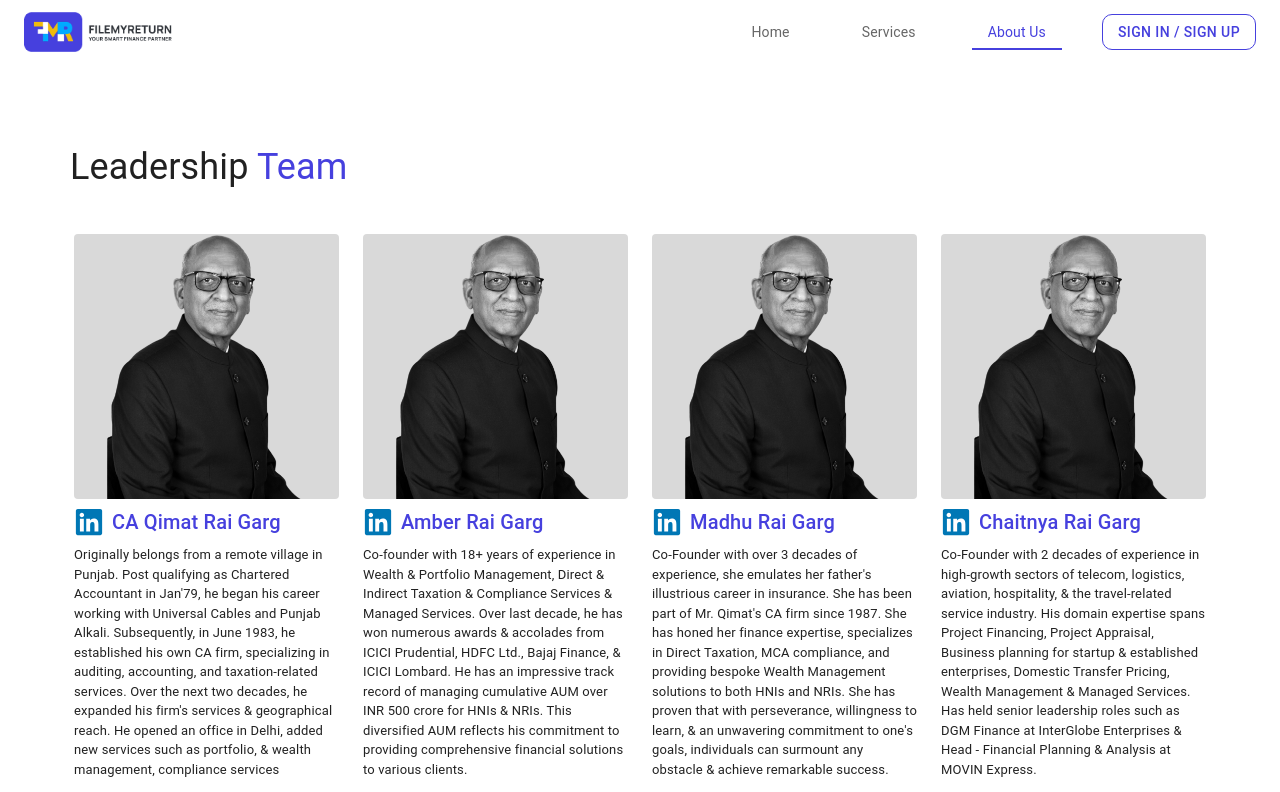
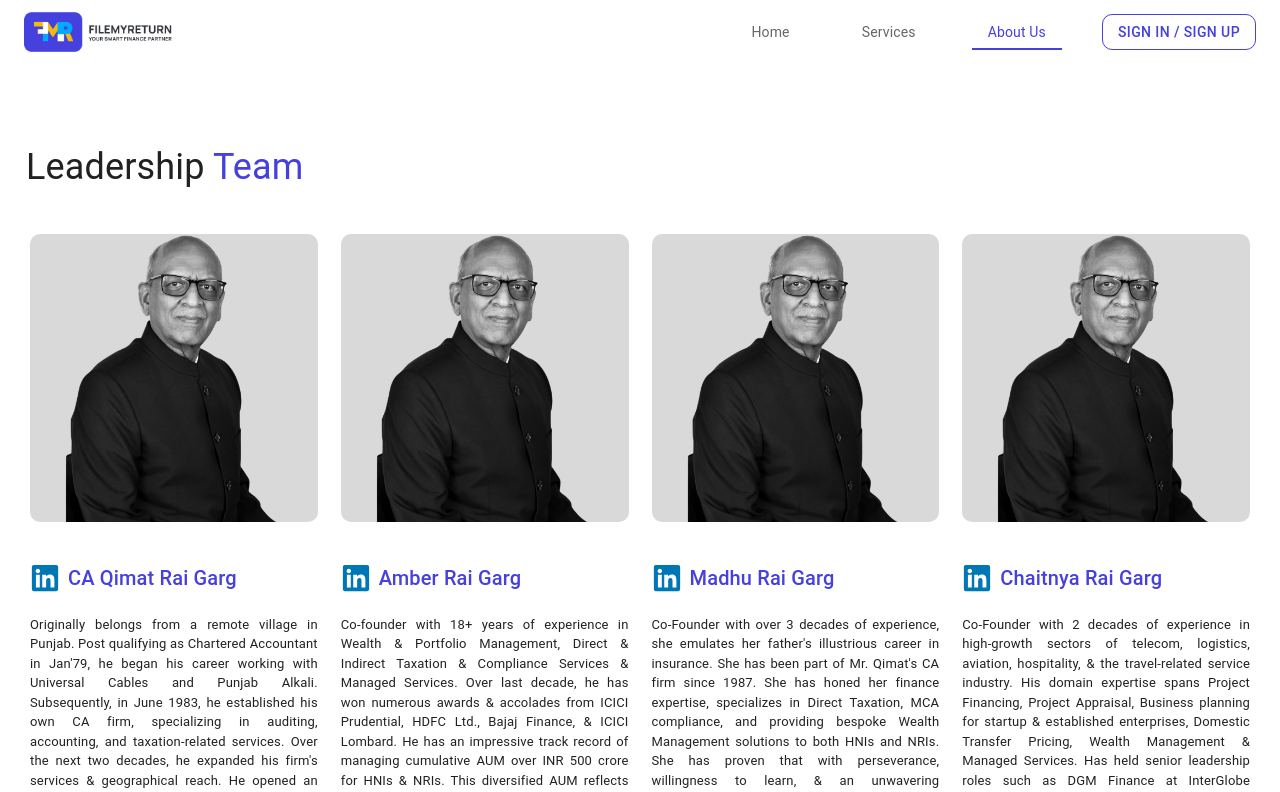
Before and after one commit to rahulchatterjee12/file-my-retun, a Next.js app: page /about-us in a window 1280 px wide. Shown: the top 792 px of the page. Built offline with nearby package versions, Linux system fonts and the light colour scheme.

Commit message:
fixed about us page

```diff
--- a/src/app/about-us/page.jsx
+++ b/src/app/about-us/page.jsx
@@ -34,19 +34,21 @@ const ceos = [
 export default function AboutUsPage() {
   return (
     <>
-      <div className="max-w-[1140px] 2xl:max-w-[1320px] px-3 lg:px-10 xl:px-0 mx-auto">
+      <div className="mx-[26px]">
         <p className="font-normal text-[36px] py-10 md:text-start text-center">
           Leadership <span className="text-[#4640DE]">Team</span>
         </p>
-        <div className="grid grid-cols-1 md:grid-cols-4 gap-4">
+        <div className="grid grid-cols-1 md:grid-cols-4 gap-[15px]">
           {ceos.map((item, i) => (
             <div className="px-1" key={i}>
-              <img
-                src="/assets/ceoPic/qimat.png"
-                alt={item.name}
-                className="rounded md:w-[336px] w-[246px] hover:cursor-pointer grayscale hover:grayscale-0 transition-all duration-300 ease-in-out"
-              />
-              <div className="flex items-center">
+              <div className="flex justify-center">
+                <img
+                  src="/assets/ceoPic/qimat.png"
+                  alt={item.name}
+                  className="rounded-[10px] md:w-[336px] w-[246px] hover:cursor-pointer grayscale hover:grayscale-0 transition-all duration-300 ease-in-out"
+                />
+              </div>
+              <div className="flex items-center mt-[33px]">
                 <Link href={item.linkedin}>
                   <FaLinkedin className="h-[30px] w-[30px] text-[#0077B5]" />
                 </Link>
@@ -54,7 +56,9 @@ export default function AboutUsPage() {
                   {item.name}
                 </p>
               </div>
-              <p className="font-[400] text-[13px] text-start">{item.desc}</p>
+              <p className="font-[400] text-[13px]  text-justify mt-[14px]">
+                {item.desc}
+              </p>
             </div>
           ))}
         </div>
--- a/src/components/Home/Hero2.jsx
+++ b/src/components/Home/Hero2.jsx
@@ -7,8 +7,8 @@ const Hero2 = () => {
         src="assets/images/Home/Businessman.png"
         className="w-[110px] h-[208px] md:h-[537px] md:w-[537px]"
       />
-      <div className=" w-[50%] md:w-[35%] md:mt-8 mt-4  text-center mb-5">
-        <h1 className=" text-[20px] md:text-[55px] font-bold text-wrap text-end">
+      <div className=" w-[50%] md:w-[40%] md:mt-8 mt-4  text-center mb-5">
+        <h1 className=" text-[20px] md:text-[55px] font-bold text-wrap text-start">
           Finance planning is Easy with a{" "}
           <span className="text-[#4640DE]"> personal CFO</span>
         </h1>
```
